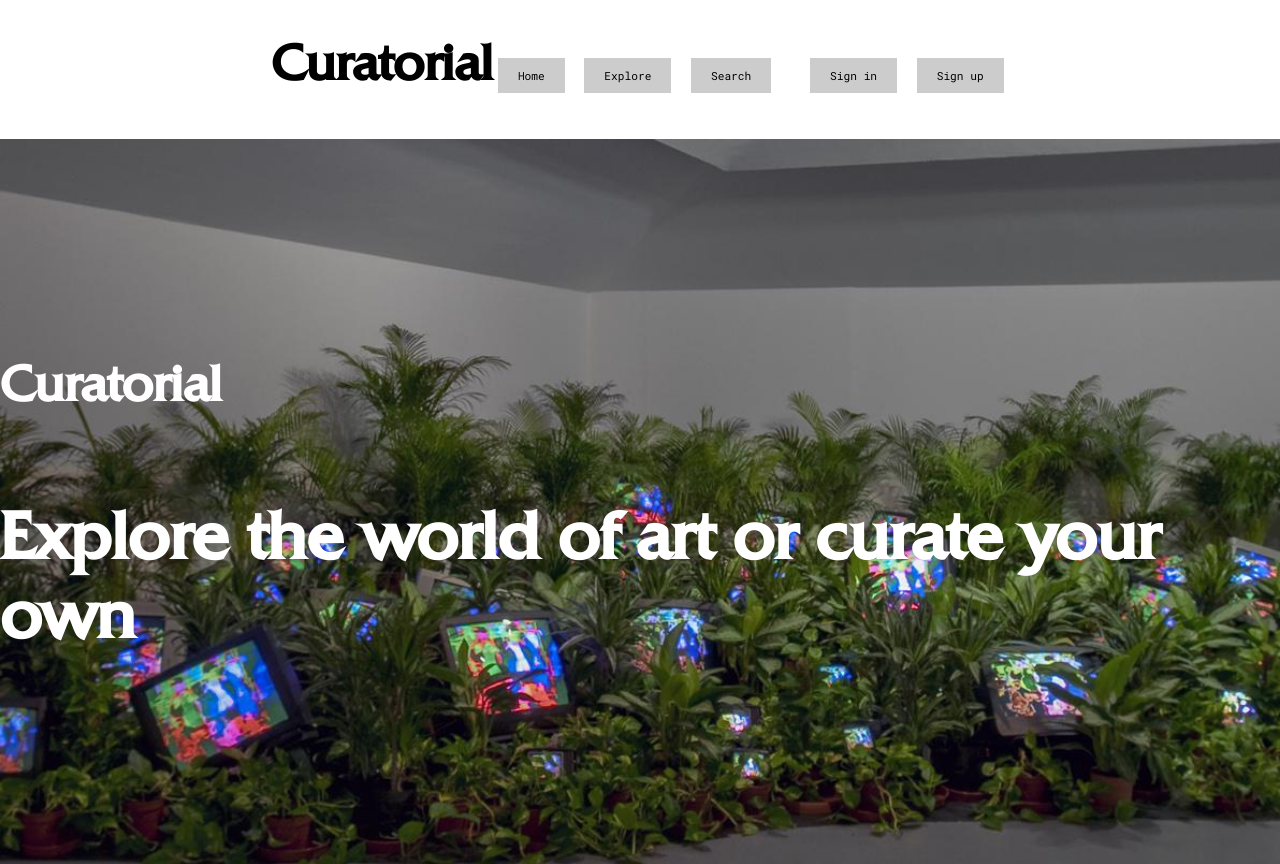
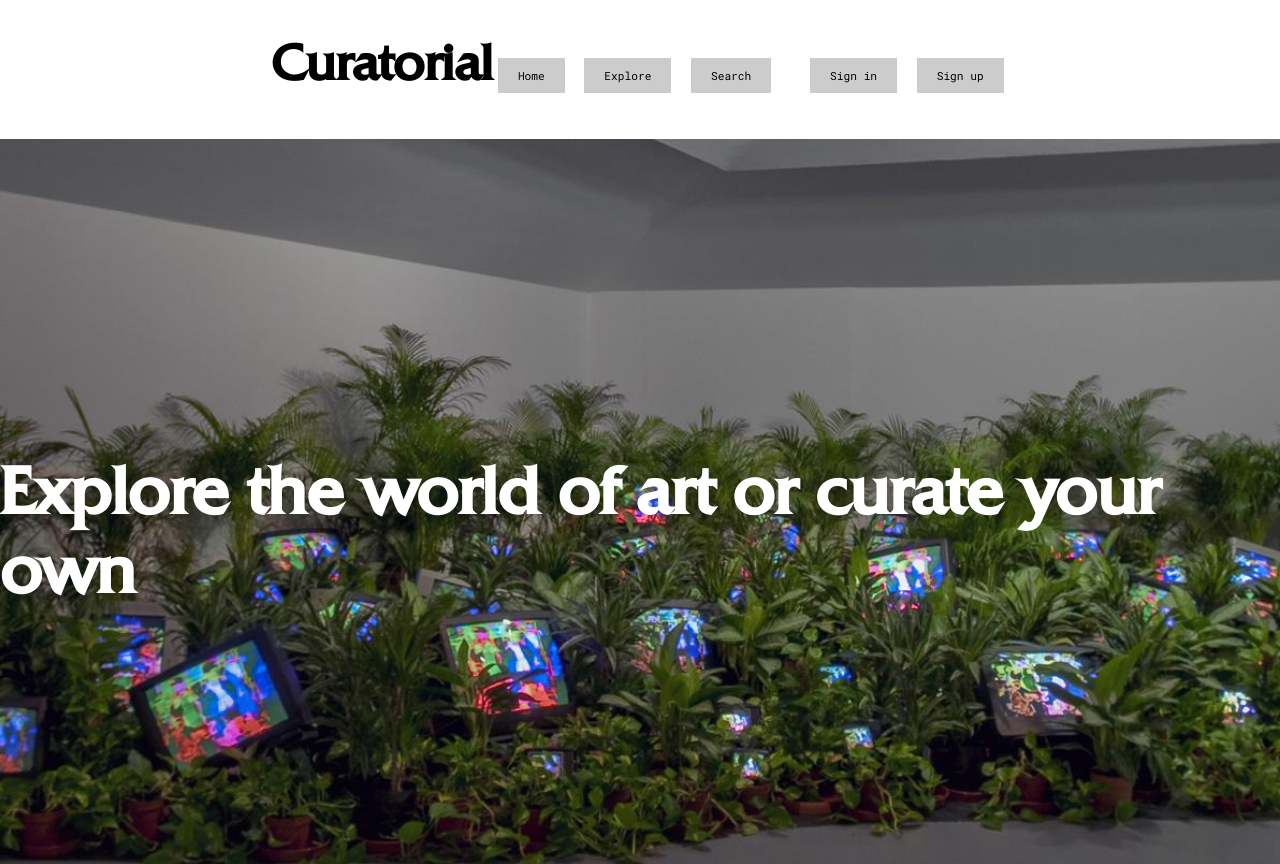
Before and after one commit to softscienceprojects/Curatorial_frontend, a React (Create React App) app: page / in a window 1280 px wide. Shown: the top 864 px of the page. Built offline with nearby package versions, Linux system fonts and the light colour scheme; no server answers.

Commit message:
remove name (showing in navbar)

```diff
--- a/src/components/HomePanel1.js
+++ b/src/components/HomePanel1.js
@@ -3,7 +3,6 @@ import React from "react";
 const HomePanel1 = props => {
   return <div className="home-panels home-panel-1">
     <div className="hero">
-      <h1 id="logo">Curatorial</h1>
     <h4>Explore the world of art or curate your own</h4>
     </div>
 
```
